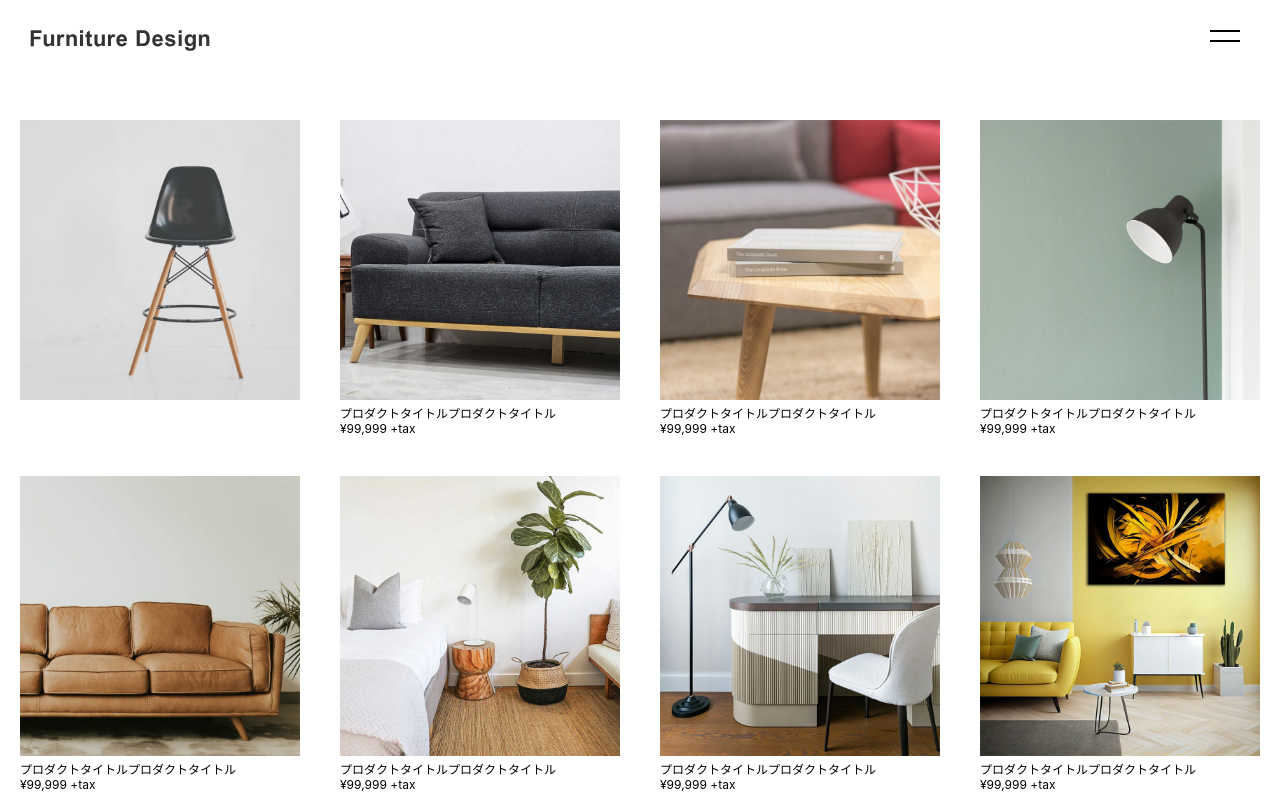
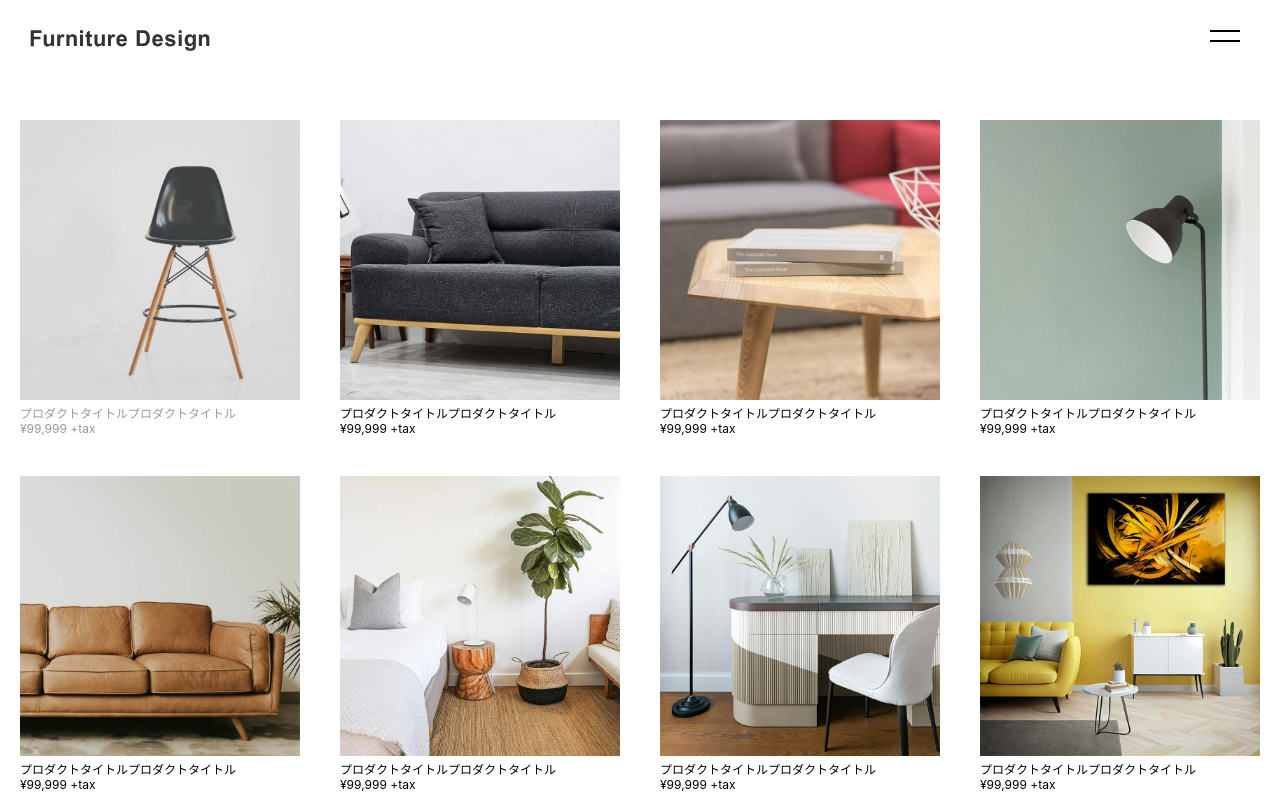
Before and after one commit to gp-kobayashi/mosya4-react, a Next.js app: page /products in a window 1280 px wide. In both pictures the pointer is over the element 160 px from the left and 278 px from the top of the page. Shown: the top 800 px of the page. Built offline with nearby package versions, Linux system fonts and the light colour scheme.

Commit message:
[add]cssの微調整

```diff
--- a/components/Header.module.css
+++ b/components/Header.module.css
@@ -4,6 +4,7 @@
   left: 0;
   right: 0;
   background-color: white;
+  z-index: 15;
 }
 
 .header img{
--- a/components/MainItems.module.css
+++ b/components/MainItems.module.css
@@ -20,7 +20,7 @@
 }
 
 .item:hover{
-  color: white;
+  color: gray;
   opacity: 0.8;
   transition:0.5s;
 }
```
